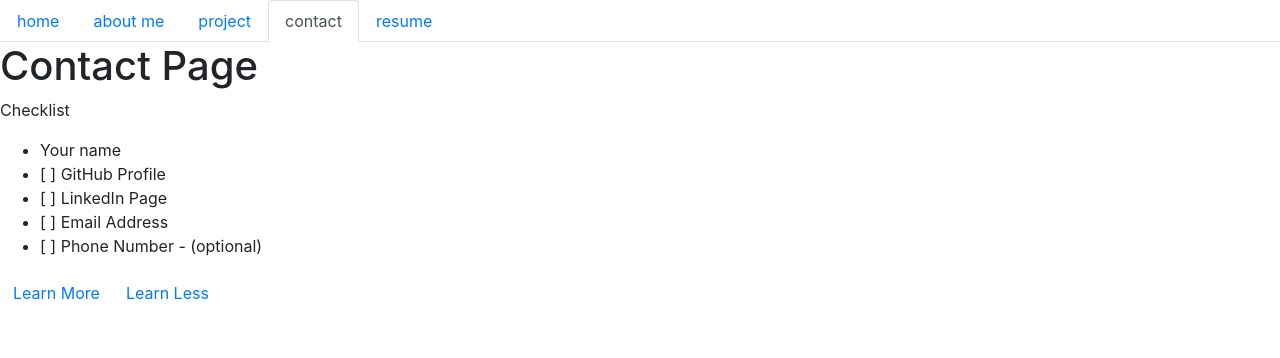
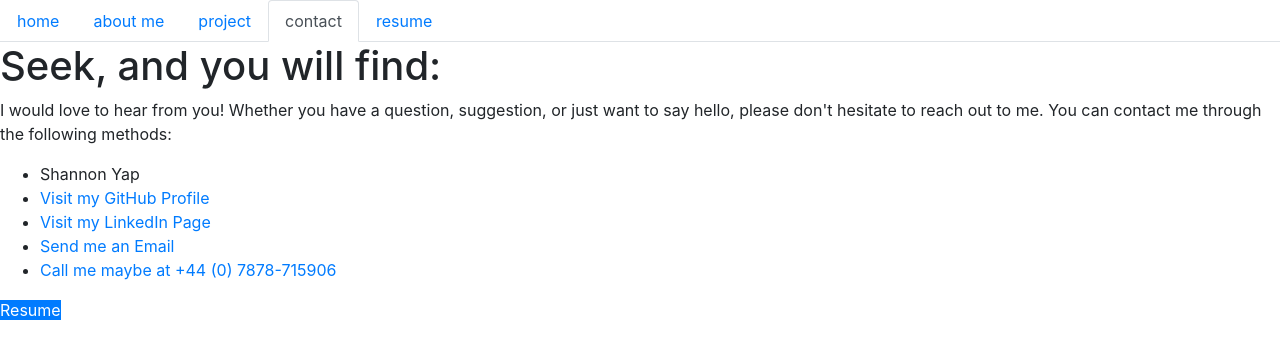
Before and after one commit to damnsemicolon/react-portfolio, a React (Create React App) app: page /contact in a window 1280 px wide. Shown: the top 358 px of the page. Built offline with nearby package versions, Linux system fonts and the light colour scheme.

Commit message:
added content to contact me page

```diff
--- a/src/components/pages/Contact.js
+++ b/src/components/pages/Contact.js
@@ -1,29 +1,29 @@
 import React from 'react';
 import { Link, Route, Routes } from 'react-router-dom';
-import Learn from './Resume';
+import Resume from './Resume';
 
 function Contact(props) {
   return (
     <div>
-      <h1>Contact Page</h1>
+      <h1>Seek, and you will find:</h1>
       <p>
-      Checklist
+      I would love to hear from you! Whether you have a question, suggestion, or just want to say hello, please don't hesitate to reach out to me. You can contact me through the following methods:
       </p>
       <ul>
-        <li> Your name</li>
-        <li>[ ] GitHub Profile</li>
-        <li>[ ] LinkedIn Page</li>
-        <li>[ ] Email Address</li>
-        <li>[ ] Phone Number - (optional)</li>
+        <li>Shannon Yap</li>
+        <li><a href="https://github.com/damnsemicolon" target="_blank">Visit my GitHub Profile</a></li>
+
+        <li><a href="https://linkedin.com/in/shannonyap" target="blank">Visit my LinkedIn Page</a></li>
+        <li><a href="mailto:shannoninengland@gmail.com" target="_blank">Send me an Email</a></li>
+        <li><a href="tel:+44-7878-715906">Call me maybe at +44 (0) 7878-715906</a></li>
       </ul>
-      <Link to="learn" role="button" className="btn btn-link">
-        Learn More
+
+      <Link to="resume" role="button" className="btn-primary">
+        Resume
       </Link>
-      <Link to="contact" role="button" className="btn btn-link">
-        Learn Less
-      </Link>
+
       <Routes>
-        <Route path="learn" element={<Learn />} />
+        <Route path="resume" element={<Resume />} />
       </Routes>
     </div>
   );
--- a/src/index.js
+++ b/src/index.js
@@ -1,6 +1,6 @@
 import React from 'react';
 import ReactDOM from 'react-dom';
+import 'bootstrap/dist/css/bootstrap.min.css';
 import App from './App';
-import 'bootstrap/dist/css/bootstrap.min.css';
 
 ReactDOM.render(<App />, document.getElementById('root'));
```
